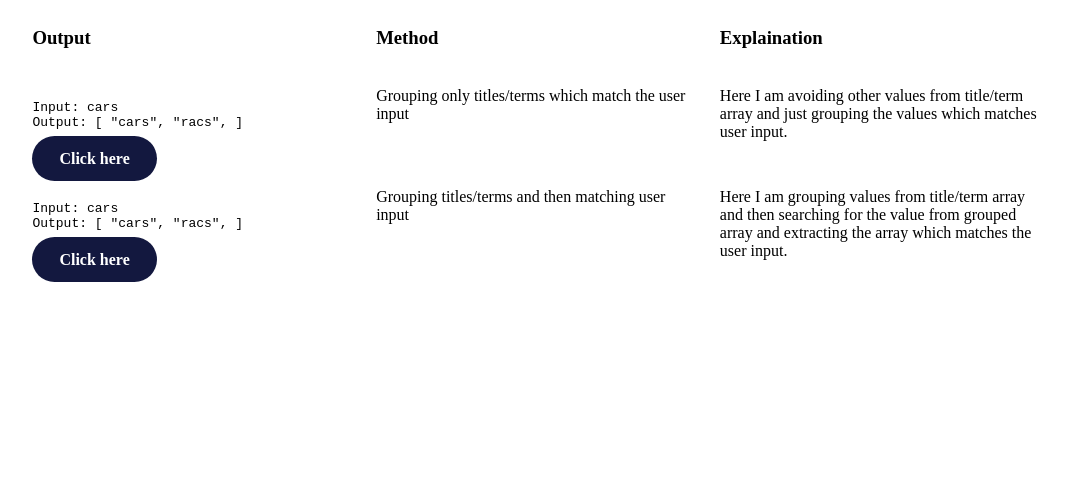
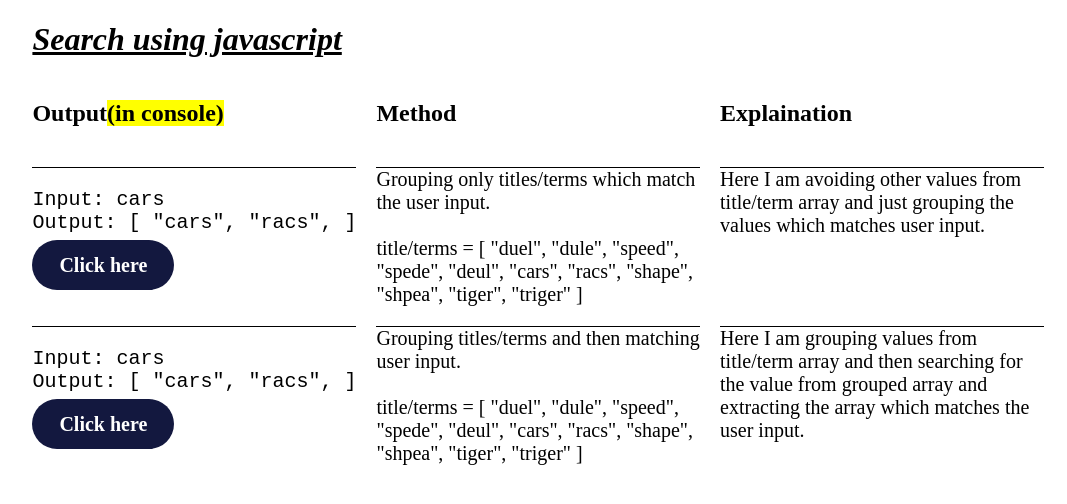
Before and after one commit to samiksha12/search_by_javascript, a plain HTML site: page index.html in a window 1280 px wide. Shown: the whole page, without its empty margins (102-1169 px from the left). Drawn offline with Linux system fonts and the light colour scheme.

Commit message:
index changes

```diff
--- a/commonletters.js
+++ b/commonletters.js
@@ -9,6 +9,8 @@ let terms = [
   "racs",
   "shape",
   "shpea",
+  "tiger",
+  "triger"
 ];
 function createResult() {
   let userInput = prompt("Enter the word");
--- a/index.html
+++ b/index.html
@@ -10,10 +10,11 @@
   </head>
   <body>
     <div class="container">
+      <h1><i><u>Search using javascript</u></i></h1>
       <div class="container-table">
-        <div class="table-header"><h3>Output</h3></div>
-        <div class="table-header"><h3>Method</h3></div>
-        <div class="table-header"><h3>Explaination</h3></div>
+        <div class="table-header"><h2>Output<mark>(in console)</mark></h2></div>
+        <div class="table-header"><h2>Method</h2></div>
+        <div class="table-header"><h2>Explaination</h2></div>
         <div class="column column1">
           <div class="output">
             <pre>
@@ -24,7 +25,20 @@ Output: [ "cars", "racs", ]</pre
           <a class="button-like"href="#" onclick="createResult()">Click here</a>
         </div>
         <div class="column column2">
-          Grouping only titles/terms which match the user input
+          Grouping only titles/terms which match the user input.<br><br>
+          title/terms = [
+          "duel",
+          "dule",
+          "speed",
+          "spede",
+          "deul",
+          "cars",
+          "racs",
+          "shape",
+          "shpea",
+          "tiger",
+          "triger"
+        ]
         </div>
         <div class="column column3">
           Here I am avoiding other values from title/term array and just
@@ -40,7 +54,20 @@ Output: [ "cars", "racs", ]</pre
           <a class="button-like r" href="#">Click here</a>
         </div>
         <div class="column column2">
-          Grouping titles/terms and then matching user input
+          Grouping titles/terms and then matching user input.<br><br>
+          title/terms = [
+          "duel",
+          "dule",
+          "speed",
+          "spede",
+          "deul",
+          "cars",
+          "racs",
+          "shape",
+          "shpea",
+          "tiger",
+          "triger"
+        ]
         </div>
         <div class="column column3">
           Here I am grouping values from title/term array and then searching for
--- a/style.css
+++ b/style.css
@@ -20,3 +20,8 @@
     text-decoration: none;
 
   }
+
+  .column{
+      font-size: 20px;
+      border-top: black 1px solid;
+  }
```
